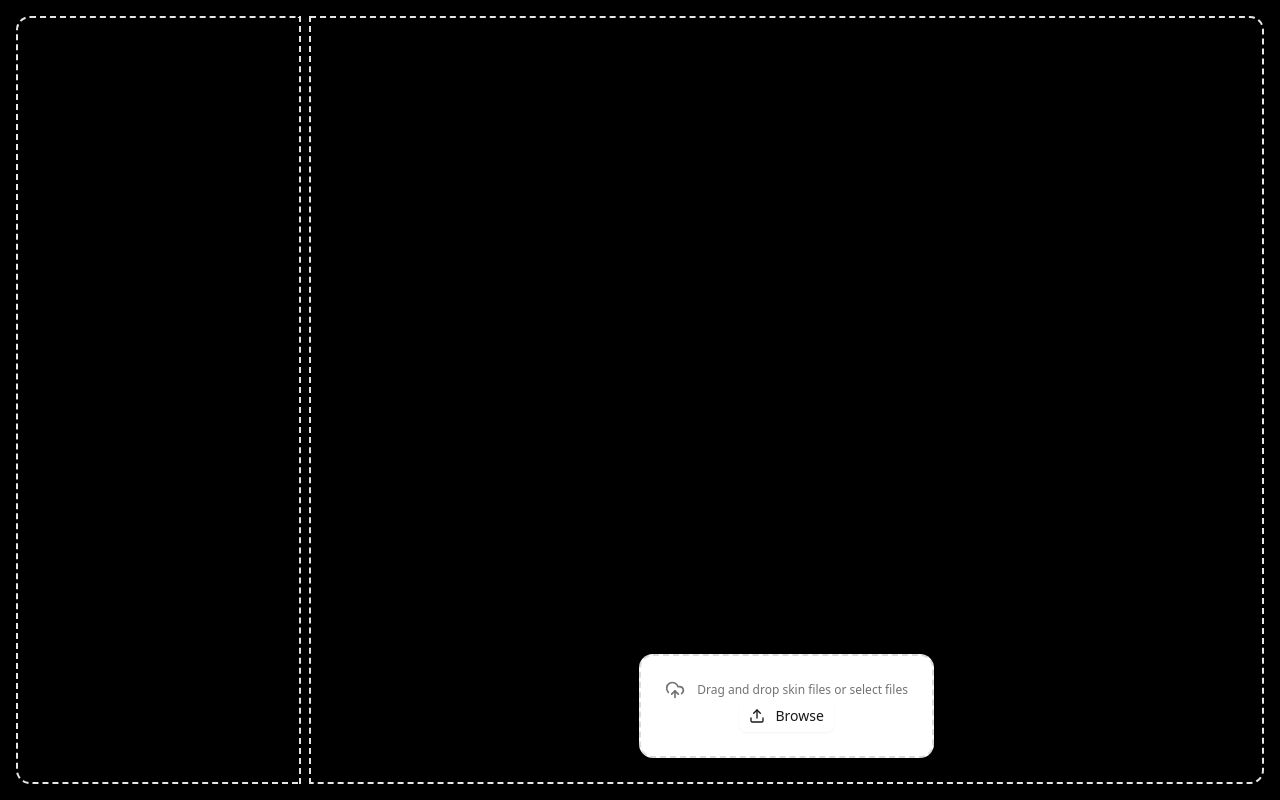
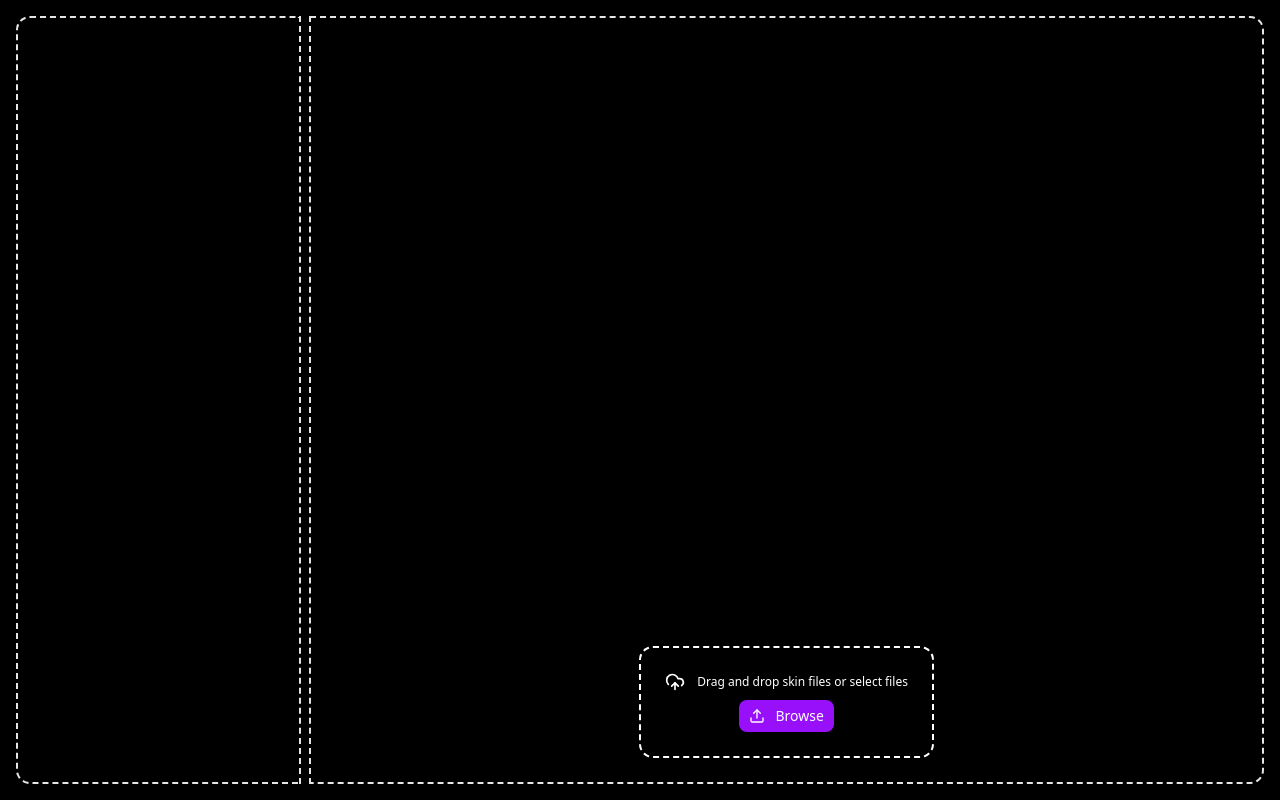
Before and after one commit to AksharDP/mc-skin-viewer, a Next.js app: page / in a window 1280 px wide. Built offline with nearby package versions, Linux system fonts and the light colour scheme.

Commit message:
Update upload.tsx style. Border is white, upload button is now purple.

```diff
--- a/app/components/upload.tsx
+++ b/app/components/upload.tsx
@@ -76,15 +76,14 @@ export default function ImageUploader() {
   // const removeFile = (id: string) => {
   //     setUploadedFiles(uploadedFiles.filter(file => file.id !== id));
   // };
-
     return (
     <div className="min-w-36 max-w-96 flex items-end justify-center h-full w-full">
         <Card
             className={cn(
-          "border-2 border-dashed transition-colors mb-6",
+                "border-2 border-dashed mb-6 bg-black",
                 isDragging
-            ? "border-primary bg-muted/20"
-            : "border-muted-foreground/25"
+                    ? "border-purple-500 bg-muted/20"
+                    : "border-white"
             )}
             onDragOver={handleDragOver}
             onDragLeave={handleDragLeave}
@@ -92,28 +91,17 @@ export default function ImageUploader() {
         >
             <CardContent className="flex flex-col items-center">
                 <div className="flex items-center">
-            <UploadCloud className="h-5 w-5 text-muted-foreground mr-3" />
-            <p className="text-xs text-muted-foreground">
+                    <UploadCloud className="h-5 w-5 mr-3 text-white" />
+                    <p className="text-xs text-white">
                         Drag and drop skin files or select files
                     </p>
                 </div>
-          <Button
-            onClick={triggerFileInput}
-            variant="secondary"
-            size="sm"
-            className="bg-purple"
-          >
-            <Upload className="mr-1 h-3 w-3" />
-            Browse
+                <Button onClick={triggerFileInput} variant="secondary" size="sm" className="mt-2 bg-purple-600 text-white
+                    hover:bg-purple-700 active:bg-purple-800">
+                    <Upload className="mr-1 h-3 w-3" />Browse
                 </Button>
-          <Input
-            ref={fileInputRef}
-            type="file"
-            accept="image/*"
-            multiple
-            className="hidden"
-            onChange={handleFileChange}
-          />
+                <Input ref={fileInputRef} type="file" accept="image/*" multiple className="hidden"
+                    onChange={handleFileChange} />
             </CardContent>
         </Card>
     </div>
```
Lines whose indentation alone changed are shown as unchanged.
